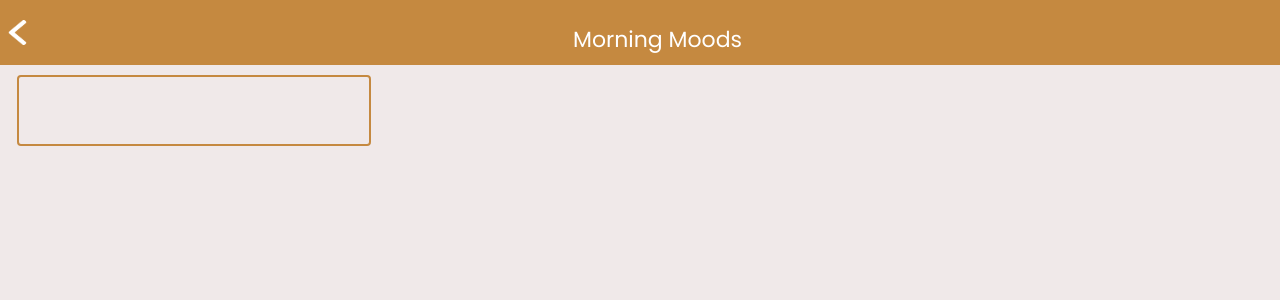
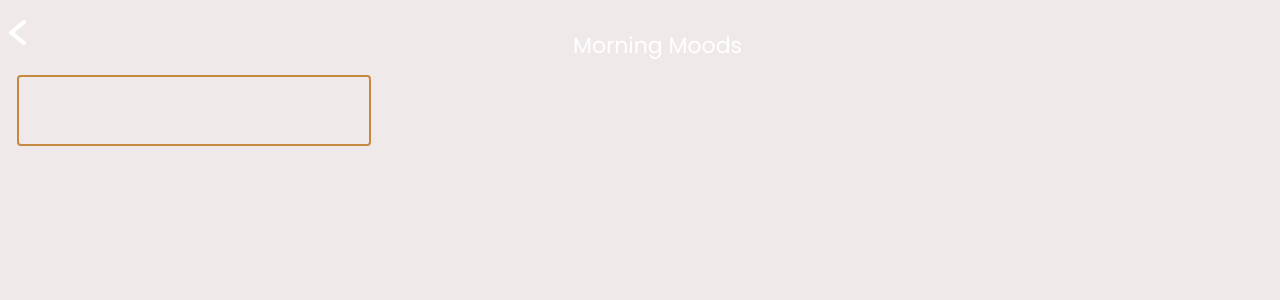
Before and after one commit to ASHINAY/Hotel-menu-fe, a React (Create React App) app: page /MorningPage in a window 1280 px wide. Shown: the top 300 px of the page. Built offline with nearby package versions, Linux system fonts and the light colour scheme.

Commit message:
update color

```diff
--- a/src/Pages/HomePage.css
+++ b/src/Pages/HomePage.css
@@ -13,6 +13,7 @@
   justify-content: center;
 
 }
+
 .AppText {
   font-size: 15px;
   opacity: 0.8;
@@ -32,7 +33,7 @@
   font-weight: 400;
   font-size: 22px;
   color: #FFFFFF;
-margin-top: 14px;
+  margin-top: 25px;
 }
 
 .Hotel {
@@ -45,7 +46,7 @@ margin-top: 14px;
   color: #4682A9;
 }
 
-.Line{
+.Line {
   height: 1px;
   background-color: #4682A9;
   margin-left: 22px;
@@ -66,33 +67,36 @@ margin-top: 14px;
   align-items: center;
   font-size: 15px;
   color: black;
-   margin-right: 20px;
+  margin-right: 20px;
 
   column-gap: 40px;
   gap: 40px;
   flex-wrap: wrap;
 }
-   .Text{
+
+.Text {
   display: inline-block;
-   margin-top: 20px;
-margin-left: 10px;
-margin-bottom: 20px;
+  margin-top: 20px;
+  margin-left: 10px;
+  margin-bottom: 20px;
   background-color: #00000000;
-  font-family: 'Poppins', sans-serif ;
+  font-family: 'Poppins', sans-serif;
 }
-.ImageTag{
+
+.ImageTag {
   height: 80px;
-  width:80px;
+  width: 80px;
 
 }
-.Moods{
+
+.Moods {
   display: flex;
   flex-direction: column;
   text-align: center;
   align-items: center;
   margin-top: 40px;
- margin-bottom: 20px;
- cursor: pointer ;
+  margin-bottom: 20px;
+  cursor: pointer;
 
 }
 
--- a/src/Pages/HomePage.jsx
+++ b/src/Pages/HomePage.jsx
@@ -24,7 +24,7 @@ const HomePage = () => {
   ];
   const navigate = useNavigate();
   const onMorningMoodsClick = () => {
-    navigate("/MorningPage", { state: { morningMoodsData } })
+    navigate("/MorningPage", { state: { morningMoodsData, color:'brown' } })
   }
 
   return (
--- a/src/Pages/MorningPage.css
+++ b/src/Pages/MorningPage.css
@@ -9,7 +9,7 @@
    display: flex;
    gap: 5px;
    flex-direction: row;
-   background: #C58940;
+   /* background: #C58940; */
    align-items: center;
  }
 
--- a/src/Pages/MorningPage.jsx
+++ b/src/Pages/MorningPage.jsx
@@ -6,7 +6,9 @@ import Maskgroup from '../images/Mask group.png'
 
 function MorningPage() {
   const location = useLocation();
-  const { morningMoodsData } = location.state || {};
+  const { morningMoodsData,color} = location.state || {};
+
+  console.log(location.state);
   const navigate = useNavigate();
   const navigateToHomePage = () => {
     navigate("/")
@@ -14,7 +16,7 @@ function MorningPage() {
 
   return (
     <div className='wholePage'>
-      <div className='ApBar'>
+      <div className='ApBar' style={{background:color}}>
         <img className='MaskGroup' src={Maskgroup} alt="Maskgroup" onClick={navigateToHomePage} />
         <div className='Title' >Morning Moods</div>
       </div>
```
